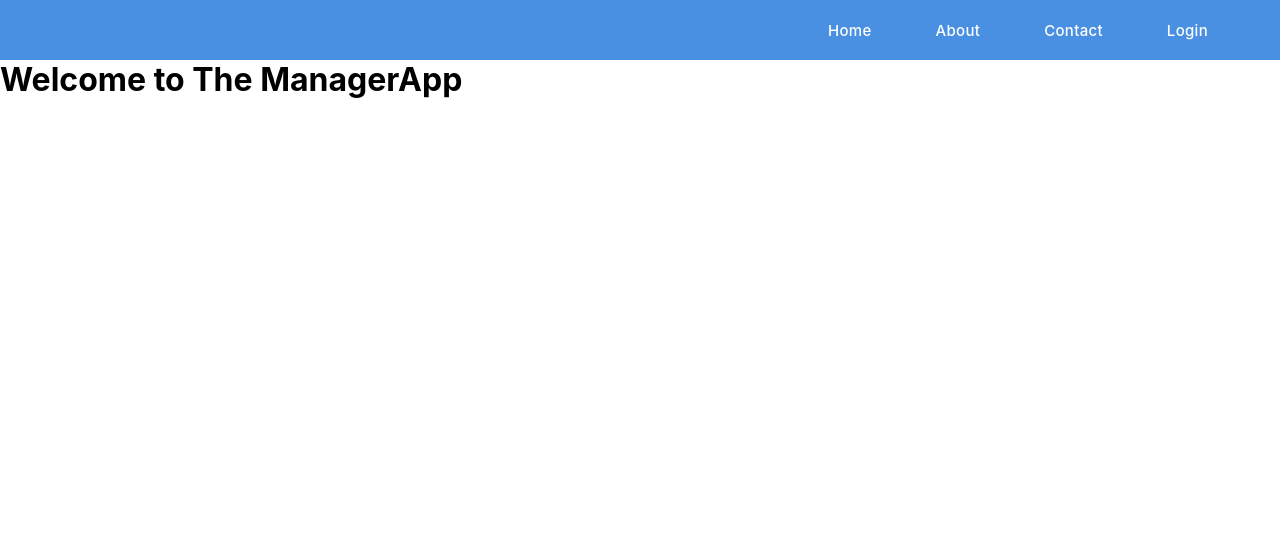
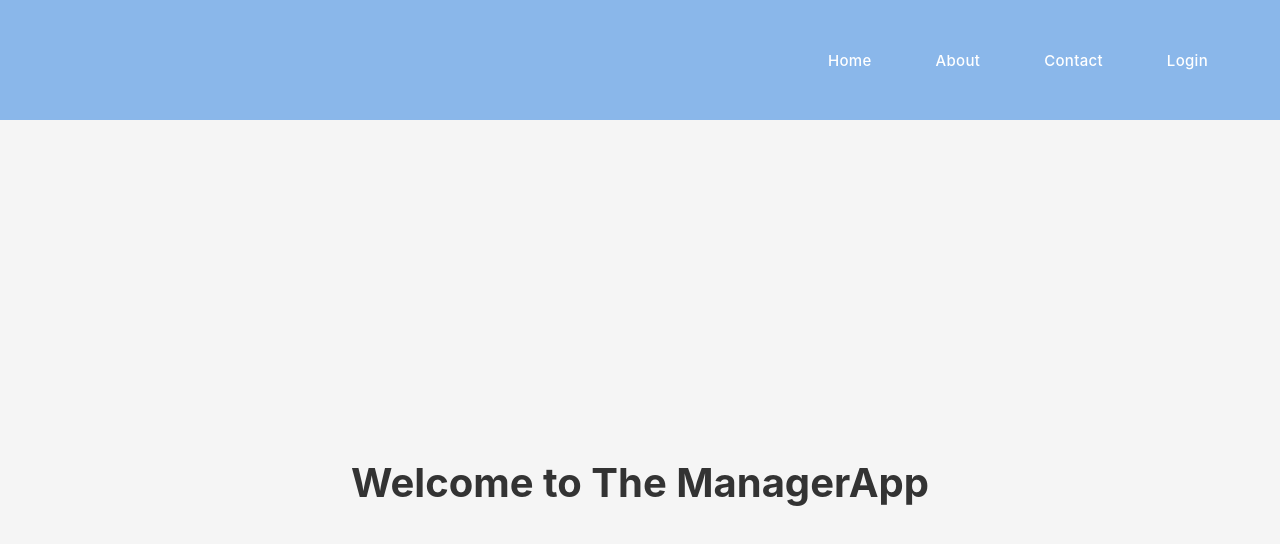
Before and after one commit to eureka03/ManagerApp, a React (Create React App) app: page / in a window 1280 px wide. Shown: the top 544 px of the page. Built offline with nearby package versions, Linux system fonts and the light colour scheme.

Commit message:
Making changes to the theme of the app

```diff
--- a/src/Pages/Homepage.jsx
+++ b/src/Pages/Homepage.jsx
@@ -1,9 +1,9 @@
-
+import '../Styles/Homepage.css';
 
 export default function Homepage(){
     return(
-        <div>
-            <h1>Welcome to The ManagerApp</h1>
+        <div className="Homepage">
+            <h1 className="Homepage-heading">Welcome to The ManagerApp</h1>
         </div>
     )
 }
--- /dev/null
+++ b/src/Styles/Homepage.css
@@ -0,0 +1,16 @@
+.Homepage-heading{
+    font-size: 2.5rem;
+    font-weight: bold;
+    margin-bottom: 20px;
+    color: #333;
+
+}
+
+.Homepage{
+    display: flex;
+    align-items:center;
+    justify-content: center;
+    height:93vh;
+    padding: 40px 20px;
+    background-color: #f5f5f5;
+}
--- a/src/styles/Heading.css
+++ b/src/styles/Heading.css
@@ -3,8 +3,10 @@
     display:flex;
     list-style-type: none;
     justify-content: end;
-    Padding-right:40px;
-    background-color: #4a90e2;
+    Padding:30px 40px;
+    background-color: #8ab7ea;
+
+
 
 }
 
```
